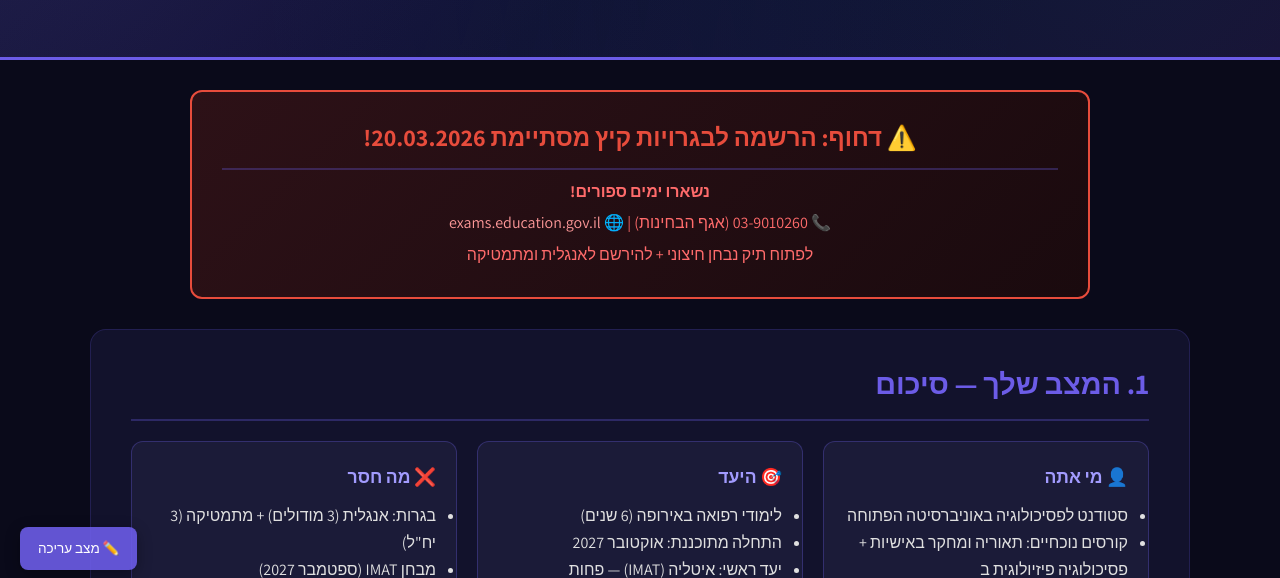
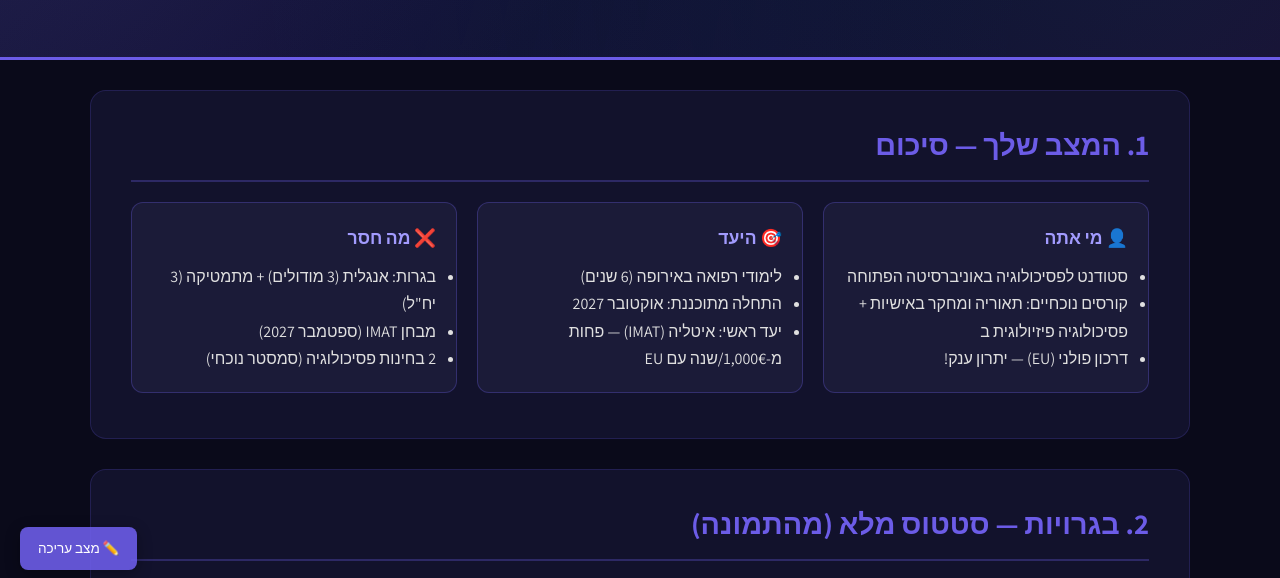
Before and after one commit to korenpollak-hue/ido-med-plan, a plain HTML site: page index.html in a window 1280 px wide. Shown: the part 210-788 px from the top of the page. Drawn offline with Linux system fonts and the light colour scheme.

Commit message:
Remove urgent banner

```diff
--- a/index.html
+++ b/index.html
@@ -308,13 +308,6 @@
     <p style="font-size:0.85em; color:#808090; position:relative">נוצר: 08.03.2026 | עודכן אחרון: מרץ 2026 | לחץ "מצב עריכה" לעריכה ישירה</p>
 </div>
 
-<!-- URGENT BANNER -->
-<div class="urgent-banner">
-    <h2>⚠️ דחוף: הרשמה לבגרויות קיץ מסתיימת 20.03.2026!</h2>
-    <p><strong>נשארו ימים ספורים!</strong></p>
-    <p>📞 03-9010260 (אגף הבחינות) | 🌐 <a href="https://exams.education.gov.il/">exams.education.gov.il</a></p>
-    <p>לפתוח תיק נבחן חיצוני + להירשם לאנגלית ומתמטיקה</p>
-</div>
 
 <!-- 1. SITUATION -->
 <section id="situation">
```
